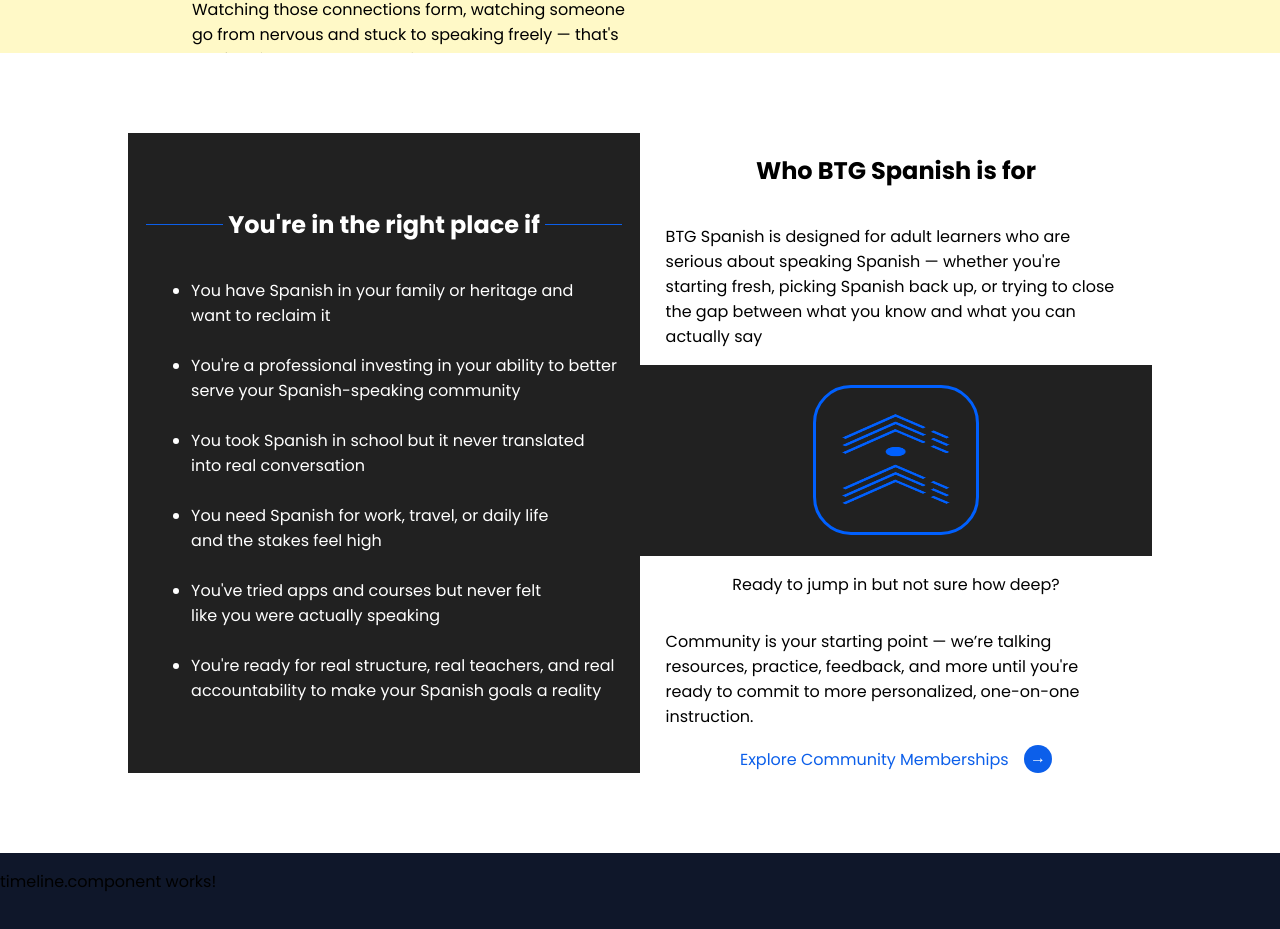
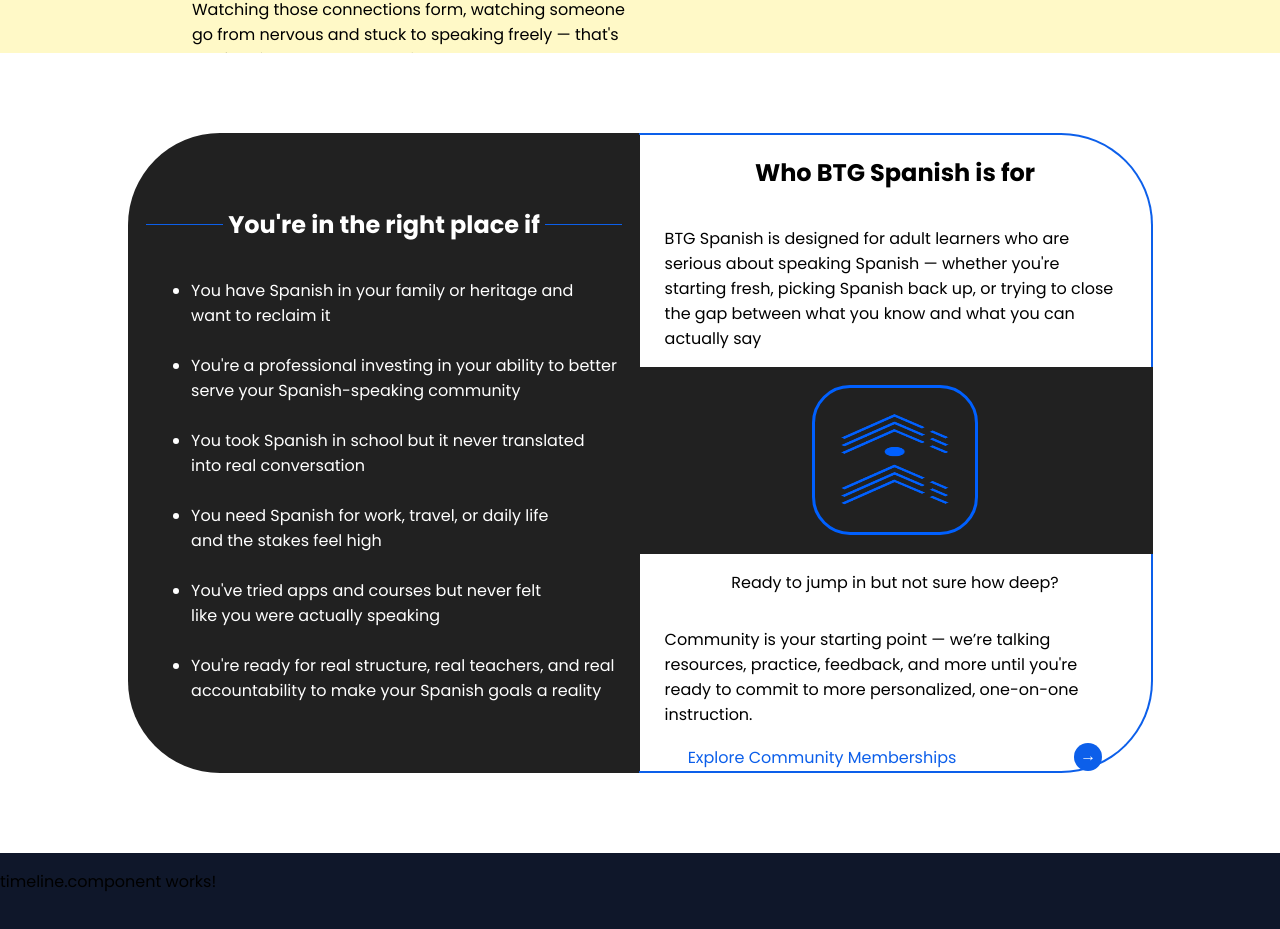
Before and after one commit to Dmac26/salty-lion-stack, an Angular app in the folder angularFrontend/: page / in a window 1280 px wide. Shown: the part 3515-4444 px from the top of the page. Built offline with nearby package versions, Linux system fonts and the light colour scheme.

Commit message:
add border radius and borders to section 5

```diff
--- a/angularFrontend/src/app/components/who-for/who-for.component.html
+++ b/angularFrontend/src/app/components/who-for/who-for.component.html
@@ -37,6 +37,7 @@
     <div class="side-wrapper">
         <div class="right-side-container">
             <div class="content">
+                <div class="top-section">
                     <div>
                         <h2>Who BTG Spanish is for</h2>
                         <p>
@@ -45,9 +46,11 @@
                             to close the gap between what you know and what you can actually say
                         </p>
                     </div>
+                </div>
                 <div class="btg-icon-section">
                     <img class="icon-only-logo" src="images/btg-icon-only.png">
                 </div>
+                <div class="bottom-section">
                     <div>
                         <p class="bold">Ready to jump in but not sure how deep?</p>
                         <p>
@@ -63,3 +66,4 @@
             </div>
         </div>
     </div>
+</div>
--- a/angularFrontend/src/app/components/who-for/who-for.component.scss
+++ b/angularFrontend/src/app/components/who-for/who-for.component.scss
@@ -34,6 +34,8 @@
                     background-color: #212121;
                     color: #ffffff;
                     align-items: center;
+                    border-top-left-radius: 92px;
+                    border-bottom-left-radius: 92px;
                 }
 
                 &.right-side-container {
@@ -42,10 +44,12 @@
                     align-items: center;
                     justify-content: center;
                     background-color: #ffffff;
+                    border-top-right-radius: 92px;
+                    border-bottom-right-radius: 92px;
+
 
                     div {
                         width: 100%;
-                        //padding-left: 6.5rem;
 
                         .bold-blue {
                             display: flex;
@@ -79,6 +83,7 @@
                             align-items: center;
                             justify-content: center;
                             background-color: #212121;
+                            border-right: 2px solid #212121;
 
 
                             .icon-only-logo {
@@ -100,11 +105,23 @@
 
                     div {
                         display: flex;
-                        width: 90%;
+                        width: 100%;
+
+                        div {
+                            width: 90%;
+                        }
                     }
 
-                    .btg-icon-section {
-                        width: 100%;
+                    .top-section {
+                        border-top: 2px solid #0c5fea;
+                        border-right: 2px solid #0c5fea;
+                        border-top-right-radius: 92px;
+                    }
+
+                    .bottom-section {
+                        border-bottom: 2px solid #0c5fea;
+                        border-right: 2px solid #0c5fea;
+                        border-bottom-right-radius: 92px;
                     }
 
                    .right-place-headline {
```
Lines whose indentation alone changed are shown as unchanged.
